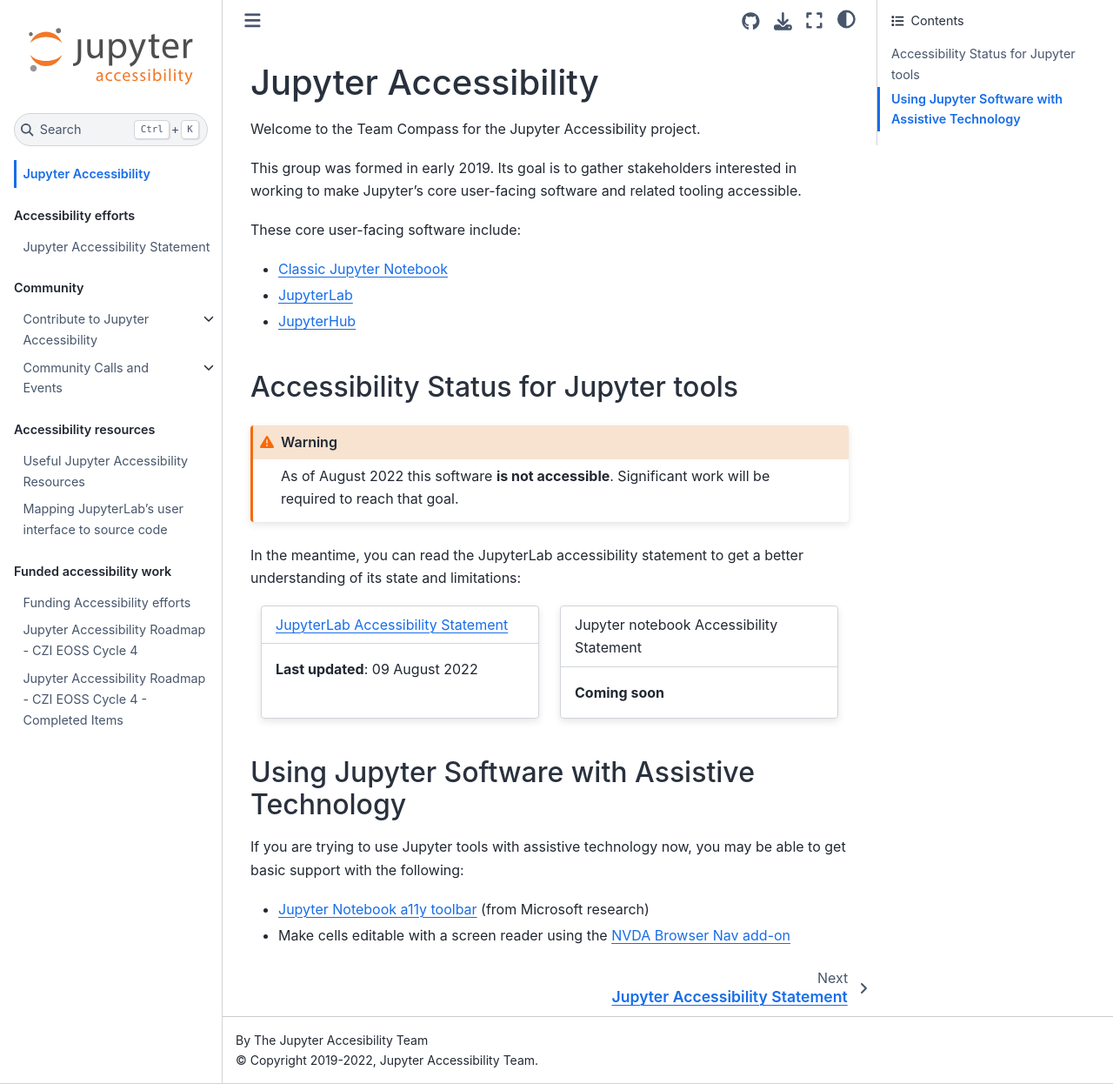
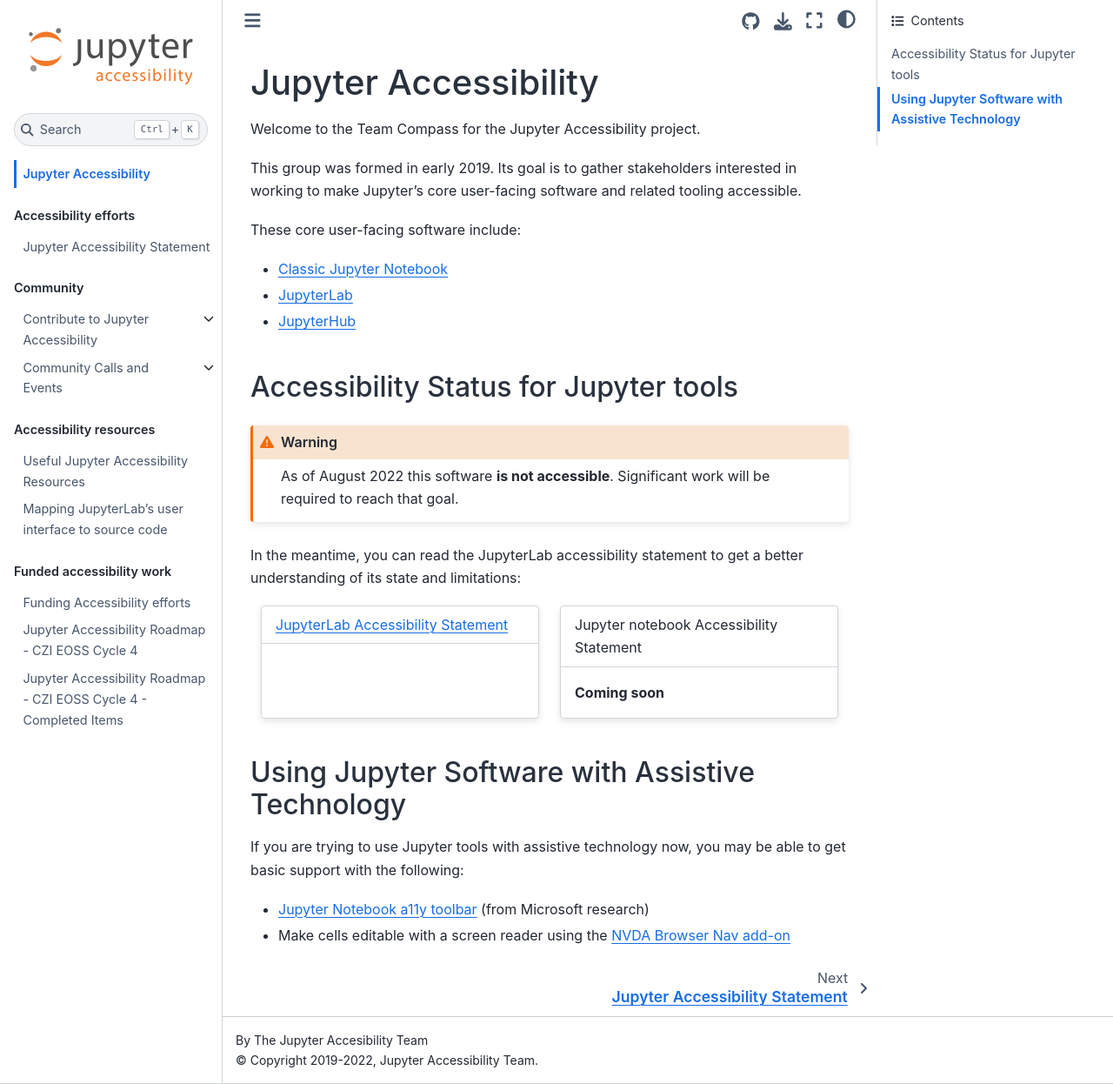
Before and after one commit to jupyter/accessibility, a Jupyter Book: the page built from docs/index.md, in a window 1280 px wide and 1246 px high. Shown: the whole window at 87% size. Built offline with Jupyter Book 1.0.4 settings and Sphinx 7.4.7 and the Sphinx Book theme 1.1.4, drawn with Linux system fonts in a browser that asks for light colours; pages that are not in the unit, such as notebooks, are missing from menus.

Commit message:
Update index.md
Don't duplicate last updated date of JupyterLab accessibility statement

````diff
--- a/docs/index.md
+++ b/docs/index.md
@@ -25,7 +25,6 @@
 ```{grid-item-card}
 [JupyterLab Accessibility Statement](../resources/JupyterLab-a11y-statement.md)
 ^^^
-**Last updated**: 09 August 2022
 ```
 
 ```{grid-item-card}
````
